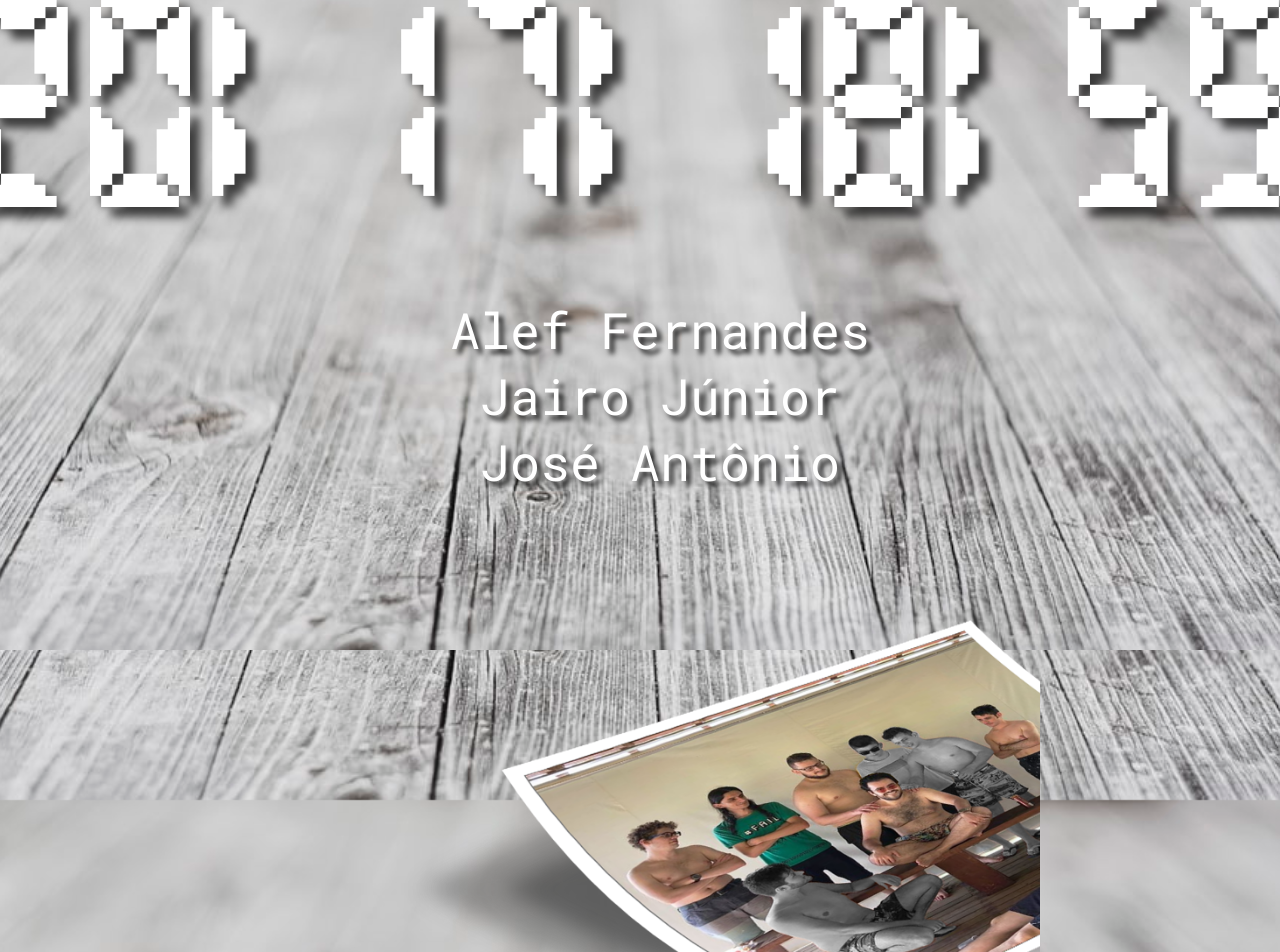
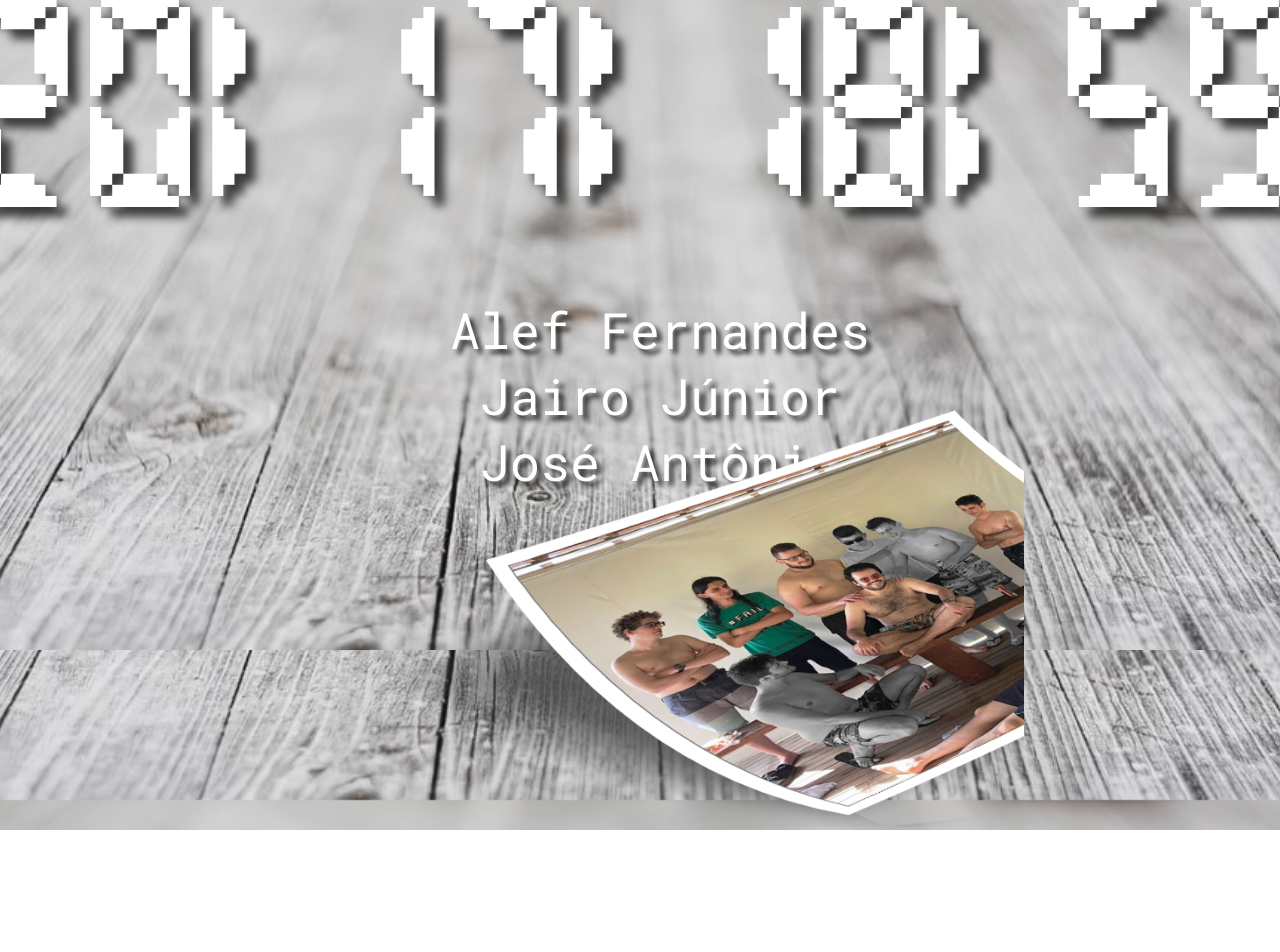
Before and after one commit to joseantoniobg/thefinalcountdown, a Next.js app: page / in a window 1280 px wide. Shown: the top 952 px of the page. After the commit the page ends 830 px from the top, so only its background shows below. Built offline with nearby package versions, Linux system fonts and the light colour scheme.

Commit message:
changed photo position

```diff
--- a/styles/index.module.scss
+++ b/styles/index.module.scss
@@ -45,8 +45,8 @@
 }
 
 .photo {
-  top: 77rem;
-  left: 40rem;
+  top: 70%;
+  left: 30%;
   width: 50%;
   height: 42rem;
   overflow: hidden;
```
